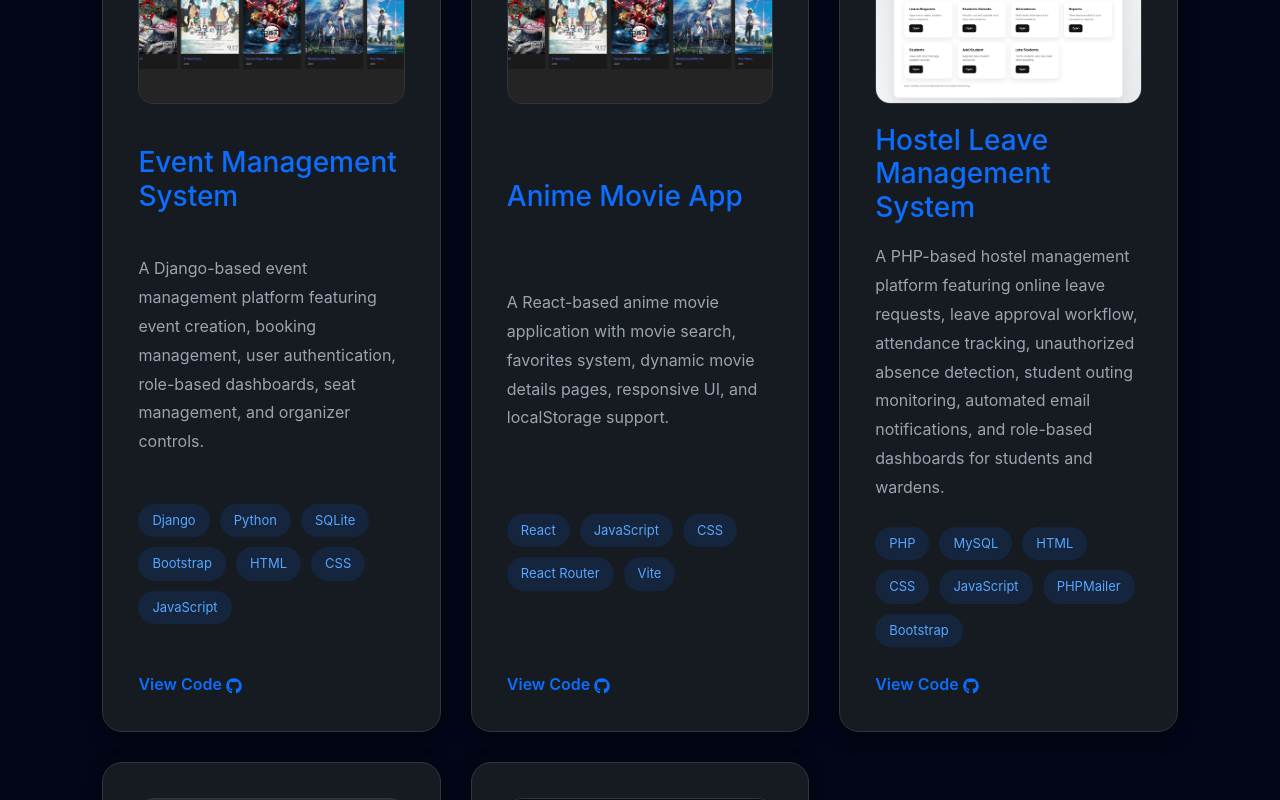
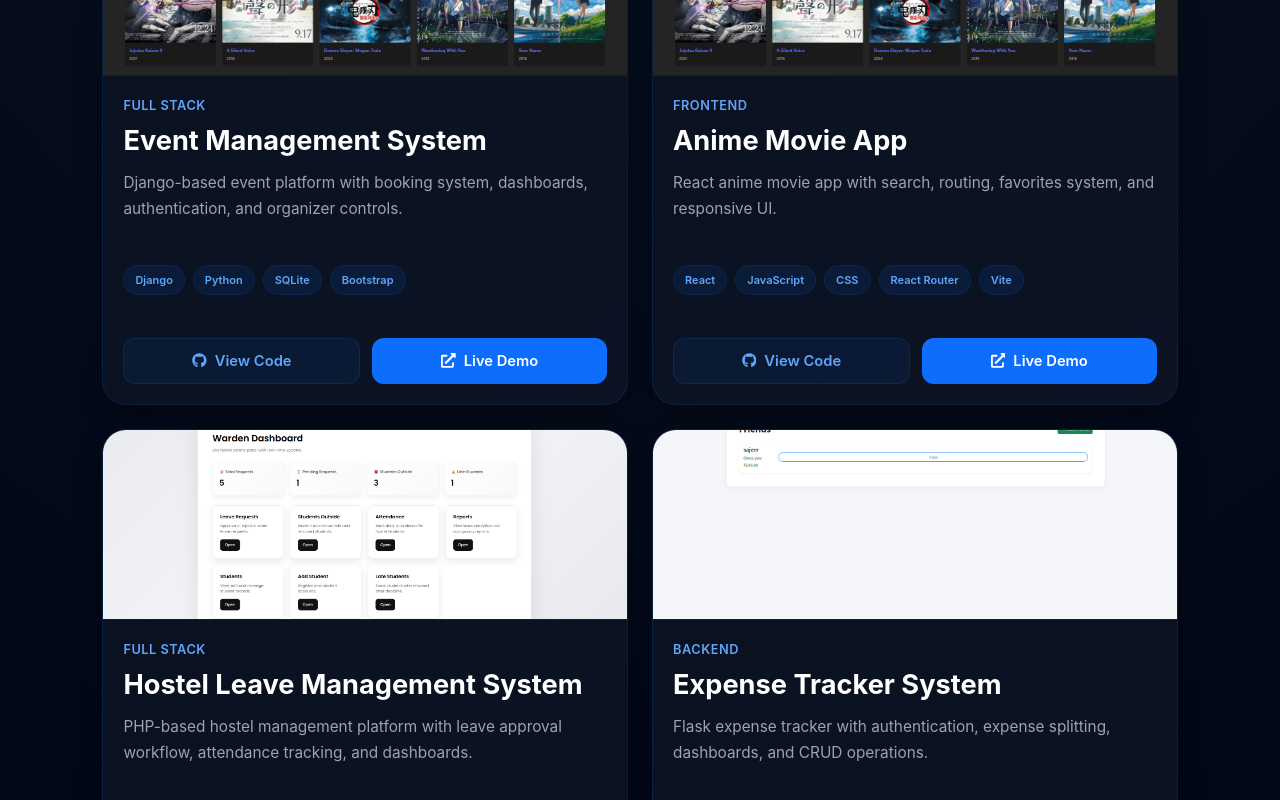
Before and after one commit to sanath2003git/portfolio-react, a React (Vite) app: page / in a window 1280 px wide. Shown: the part 3700-4500 px from the top of the page. Built offline with nearby package versions, Linux system fonts and the light colour scheme.

Commit message:
Improved project UI and analytics system

```diff
--- a/src/components/ProjectCard.jsx
+++ b/src/components/ProjectCard.jsx
@@ -1,12 +1,18 @@
-import { FaGithub } from "react-icons/fa";
+import {
+  FaGithub,
+  FaExternalLinkAlt
+} from "react-icons/fa";
 
 function ProjectCard({
+
   title,
   image,
   description,
   tech,
   github,
-  demo
+  demo,
+  category = "Full Stack Project"
+
 }) {
 
   return (
@@ -14,11 +20,25 @@ function ProjectCard({
     <div className="project-card">
 
       {/* PROJECT IMAGE */}
+      <div className="project-image-wrapper">
+
         <img
           src={image}
           alt={title}
           className="project-image"
         />
+
+      </div>
+
+      {/* CONTENT */}
+      <div className="project-card-content">
+
+        {/* CATEGORY */}
+        <span className="project-category">
+
+          {category}
+
+        </span>
 
         {/* TITLE */}
         <h3>{title}</h3>
@@ -35,7 +55,9 @@ function ProjectCard({
               key={item}
               className="tech-badge"
             >
+
               {item}
+
             </span>
 
           ))}
@@ -45,17 +67,23 @@ function ProjectCard({
         {/* BUTTONS */}
         <div className="project-links">
 
-        {/* GITHUB */}
+          {/* GITHUB BUTTON */}
           <a
             href={github}
             target="_blank"
             rel="noreferrer"
             className="project-link"
           >
-          View Code <FaGithub />
+
+            <FaGithub />
+
+            <span>
+              View Code
+            </span>
+
           </a>
 
-        {/* LIVE DEMO */}
+          {/* DEMO BUTTON */}
           {demo && (
 
             <a
@@ -64,10 +92,18 @@ function ProjectCard({
               rel="noreferrer"
               className="demo-link"
             >
+
+              <FaExternalLinkAlt />
+
+              <span>
                 Live Demo
+              </span>
+
             </a>
 
           )}
+
+        </div>
 
       </div>
 
--- a/src/components/Projects.jsx
+++ b/src/components/Projects.jsx
@@ -1,112 +1,135 @@
-import ProjectCard from './ProjectCard';
-import animeImage from "../assets/anime.png";
+import ProjectCard from "./ProjectCard";
 
-import hostelImage from "../assets/hostel.png";
+import animeImage
+from "../assets/anime.png";
 
-import expenseImage from "../assets/expense.png";
+import hostelImage
+from "../assets/hostel.png";
 
-import portfolioImage from "../assets/portfolio.png";
+import expenseImage
+from "../assets/expense.png";
+
+import portfolioImage
+from "../assets/portfolio.png";
 
 const projects = [
 
   {
     title: "Event Management System",
 
+    category: "Full Stack",
+
     image: animeImage,
 
     description:
-    "A Django-based event management platform featuring event creation, booking management, user authentication, role-based dashboards, seat management, and organizer controls.",
+      "Django-based event platform with booking system, dashboards, authentication, and organizer controls.",
 
     tech: [
       "Django",
       "Python",
       "SQLite",
-    "Bootstrap",
-    "HTML",
-    "CSS",
-    "JavaScript"
+      "Bootstrap"
     ],
 
     github:
       "https://github.com/sanath2003git/event-management-system-2",
+
+demo: "https://github.com/sanath2003git/event-management-system-2"
   },
 
   {
     title: "Anime Movie App",
 
+    category: "Frontend",
+
     image: animeImage,
 
     description:
-    "A React-based anime movie application with movie search, favorites system, dynamic movie details pages, responsive UI, and localStorage support.",
+      "React anime movie app with search, routing, favorites system, and responsive UI.",
 
-  tech: ["React", "JavaScript", "CSS", "React Router", "Vite"],
+    tech: [
+      "React",
+      "JavaScript",
+      "CSS",
+      "React Router",
+      "Vite"
+    ],
 
     github:
-      "https://github.com/sanath2003git/movie_"
+      "https://github.com/sanath2003git/movie_",
+
+demo: "https://github.com/sanath2003git/movie_"
   },
 
   {
-  title: "Hostel Leave Management System",
+    title:
+      "Hostel Leave Management System",
+
+    category: "Full Stack",
 
     image: hostelImage,
 
     description:
-    "A PHP-based hostel management platform featuring online leave requests, leave approval workflow, attendance tracking, unauthorized absence detection, student outing monitoring, automated email notifications, and role-based dashboards for students and wardens.",
+      "PHP-based hostel management platform with leave approval workflow, attendance tracking, and dashboards.",
 
     tech: [
       "PHP",
       "MySQL",
-    "HTML",
-    "CSS",
-    "JavaScript",
-    "PHPMailer",
-    "Bootstrap"
+      "Bootstrap",
+      "JavaScript"
     ],
 
     github:
-      "https://github.com/sanath2003git/hostel-leave-management-system"
+      "https://github.com/sanath2003git/hostel-leave-management-system",
+
+demo: "https://github.com/sanath2003git/hostel-leave-management-system"
   },
 
   {
     title: "Expense Tracker System",
 
+    category: "Backend",
+
     image: expenseImage,
 
     description:
-    "A Flask-based expense tracking platform featuring user authentication, friend-based expense splitting, balance tracking, multi-user expense management, responsive dashboards, expense history, category-based expense organization, and secure CRUD operations.",
+      "Flask expense tracker with authentication, expense splitting, dashboards, and CRUD operations.",
 
     tech: [
       "Python",
       "Flask",
       "SQLAlchemy",
-    "SQLite",
-    "HTML",
-    "CSS",
-    "Bootstrap",
-    "JavaScript"
+      "SQLite"
     ],
 
     github:
-      "https://github.com/sanath2003git/Expense-tracker"
-  },{
-  title: "React Portfolio Website",
+      "https://github.com/sanath2003git/Expense-tracker",
+
+demo: "https://github.com/sanath2003git/Expense-tracker"
+  },
+
+  {
+    title:
+      "React Portfolio Website",
+
+    category: "Frontend",
 
     image: portfolioImage,
 
     description:
-    "A modern responsive portfolio website built with React and Vite featuring smooth scrolling, reusable components, responsive design, animated sections, and project showcase cards.",
+      "Modern responsive portfolio built using React and Vite with reusable components and dynamic analytics.",
 
     tech: [
       "React",
       "Vite",
       "JavaScript",
-    "CSS",
-    "HTML",
-    "React Icons"
+      "CSS"
     ],
 
     github:
-    "https://github.com/sanath2003git/portfolio-react"
+      "https://github.com/sanath2003git/portfolio-react",
+
+demo: "https://sanath-portfolio-one.vercel.app/"
   }
 
 ];
@@ -117,31 +140,49 @@ function Projects() {
 
     <section
       id="projects"
-      className="projects-section reveal">
+      className="projects-section reveal"
+    >
 
       <div className="projects-wrapper">
 
+        {/* HEADING */}
         <div className="projects-heading">
 
           <h2 className="projects-title">
+
             Projects
+
           </h2>
 
           <div className="section-line1"></div>
 
         </div>
 
+        {/* PROJECT GRID */}
         <div className="projects-container">
 
           {projects.map((project) => (
 
             <ProjectCard
+
               key={project.title}
+
               title={project.title}
+
+              category={project.category}
+
               image={project.image}
-              description={project.description}
+
+              description={
+                project.description
+              }
+
               tech={project.tech}
+
               github={project.github}
+
+              demo={project.demo}
+
             />
 
           ))}
--- a/src/index.css
+++ b/src/index.css
@@ -493,164 +493,368 @@ p {
 ========================= */
 
 .projects-section {
-  background: #020617;
+
+  background:
+    radial-gradient(
+      circle at top,
+      #07111f 0%,
+      #020617 70%
+    );
 }
 
 .projects-wrapper {
+
   display: flex;
+
   flex-direction: column;
+
   align-items: center;
 }
 
 .projects-heading {
-  margin-bottom: 60px;
+
+  margin-bottom: 55px;
+
+  text-align: center;
 }
 
 .projects-title {
+
   font-size:
-    clamp(2.5rem, 5vw, 4rem);
+    clamp(2.6rem, 5vw, 4rem);
 
-  margin-bottom: 10px;
+  margin-bottom: 12px;
+
+  font-weight: 800;
 }
 
 .section-line1 {
+
   width: 70px;
+
   height: 4px;
 
   background: #0d6efd;
 
   border-radius: 10px;
+
+  margin: auto;
 }
 
+/* =========================
+   GRID
+========================= */
+
 .projects-container {
+
+  width: 100%;
 
   display: grid;
 
   grid-template-columns:
-    repeat(auto-fit, minmax(320px, 1fr));
+    repeat(auto-fit,
+    minmax(420px, 1fr));
 
-  gap: 30px;
+  gap: 24px;
 
   align-items: stretch;
 }
 
-/* PROJECT CARD */
+/* =========================
+   PROJECT CARD
+========================= */
 
 .project-card {
 
-  background: #161b22;
+  background:
+    linear-gradient(
+      145deg,
+      rgba(10,18,32,0.96),
+      rgba(12,20,36,0.96)
+    );
 
-  border: 1px solid #30363d;
+  border:
+    1px solid rgba(13,110,253,0.15);
 
-  border-radius: 20px;
+  border-radius: 24px;
 
-  padding: 35px;
+  overflow: hidden;
 
   display: flex;
 
   flex-direction: column;
 
-  justify-content: space-between;
-
-  height: 100%;
-
   min-height: 520px;
 
-  transition: 0.3s ease;
+  transition: 0.35s ease;
+
+  position: relative;
 
   box-shadow:
-    0 5px 20px rgba(0,0,0,0.3);
+    0 8px 25px rgba(0,0,0,0.35);
 }
 
+/* HOVER */
+
 .project-card:hover {
+
   transform:
-    translateY(-8px) scale(1.02);
+    translateY(-8px);
 
-  border-color: #0d6efd;
+  border-color:
+    rgba(13,110,253,0.4);
 
   box-shadow:
-    0 15px 35px rgba(13,110,253,0.2);
+    0 15px 40px
+    rgba(13,110,253,0.18);
 }
 
-.project-card h3 {
-  font-size: 28px;
+/* =========================
+   IMAGE
+========================= */
 
-  color: #0d6efd;
+.project-image-wrapper {
 
-  margin-bottom: 18px;
+  overflow: hidden;
 }
 
-.project-card p {
-  margin-bottom: 25px;
+.project-image {
+
+  width: 100%;
+
+  height: 190px;
+
+  object-fit: cover;
+
+  transition: 0.45s ease;
+
+  border-bottom:
+    1px solid rgba(255,255,255,0.05);
 }
 
-/* TECH STACK */
+.project-card:hover .project-image {
+
+  transform: scale(1.04);
+}
+
+/* =========================
+   CONTENT
+========================= */
+
+.project-card-content {
+
+  padding: 20px;
+
+  display: flex;
+
+  flex-direction: column;
+
+  flex: 1;
+}
+
+/* CATEGORY */
+
+.project-category {
+
+  color: #60a5fa;
+
+  font-size: 0.8rem;
+
+  font-weight: 600;
+
+  text-transform: uppercase;
+
+  margin-bottom: 10px;
+
+  letter-spacing: 0.5px;
+}
+
+/* TITLE */
+
+.project-card h3 {
+
+  font-size:
+    clamp(1.7rem, 2vw, 2.1rem);
+
+  color: white;
+
+  margin-bottom: 14px;
+
+  line-height: 1.15;
+
+  font-weight: 700;
+}
+
+/* DESCRIPTION */
+
+.project-card p {
+
+  color: #9ca3af;
+
+  line-height: 1.7;
+
+  margin-bottom: 20px;
+
+  font-size: 0.96rem;
+}
+
+/* =========================
+   TECH STACK
+========================= */
 
 .tech-stack {
+
   display: flex;
+
   flex-wrap: wrap;
 
-  gap: 10px;
+  gap: 8px;
 
-  margin-bottom: 25px;
+  margin-top: auto;
+
+  margin-bottom: 20px;
 }
 
 .tech-badge {
+
   background:
-    rgba(13,110,253,0.12);
+    rgba(13,110,253,0.1);
 
-  color: #58a6ff;
+  color: #60a5fa;
 
-  padding: 7px 14px;
+  padding: 6px 11px;
 
-  border-radius: 20px;
+  border-radius: 999px;
 
-  font-size: 13px;
+  font-size: 11px;
 
-  transition: 0.3s ease;
+  font-weight: 600;
+
+  border:
+    1px solid rgba(13,110,253,0.12);
+
+  transition: 0.25s ease;
 }
 
 .tech-badge:hover {
-  transform: translateY(-3px);
 
   background:
-    rgba(13,110,253,0.2);
+    rgba(13,110,253,0.18);
+
+  transform:
+    translateY(-2px);
 }
 
-.project-link {
+/* =========================
+   BUTTONS
+========================= */
+
+.project-links {
+
+  display: flex;
+
+  gap: 12px;
+
   margin-top: auto;
+}
 
-  color: #0d6efd;
+.project-link,
+.demo-link {
+
+  flex: 1;
+
+  display: flex;
+
+  justify-content: center;
+
+  align-items: center;
+
+  gap: 8px;
 
   text-decoration: none;
+
+  padding: 11px 14px;
+
+  border-radius: 12px;
+
+  font-size: 0.92rem;
 
   font-weight: 600;
 
   transition: 0.3s ease;
 }
 
-.project-link:hover {
-  color: #58a6ff;
+/* CODE BUTTON */
 
-  transform: translateX(5px);
+.project-link {
+
+  background:
+    rgba(13,110,253,0.08);
+
+  color: #60a5fa;
+
+  border:
+    1px solid rgba(13,110,253,0.18);
 }
 
-.project-image {
+.project-link:hover {
 
-  width: 100%;
+  background:
+    rgba(13,110,253,0.16);
 
-  height: 180px;
-
-  object-fit: cover;
-
-  border-radius: 15px;
-
-  margin-bottom: 20px;
-
-  border:
-    1px solid #30363d;
+  transform:
+    translateY(-2px);
 }
 
+/* DEMO BUTTON */
+
+.demo-link {
+
+  background: #0d6efd;
+
+  color: white;
+}
+
+.demo-link:hover {
+
+  background: #2563eb;
+
+  transform:
+    translateY(-2px);
+}
+
+/* =========================
+   RESPONSIVE
+========================= */
+
+@media (max-width: 768px) {
+
+  .projects-container {
+
+    grid-template-columns: 1fr;
+  }
+
+  .project-card {
+
+    min-height: auto;
+  }
+
+  .project-image {
+
+    height: 200px;
+  }
+
+  .project-card-content {
+
+    padding: 18px;
+  }
+
+  .project-links {
+
+    flex-direction: column;
+  }
+
+}
 /* =========================
    CONTACT
 ========================= */
```
Lines whose indentation alone changed are shown as unchanged.
